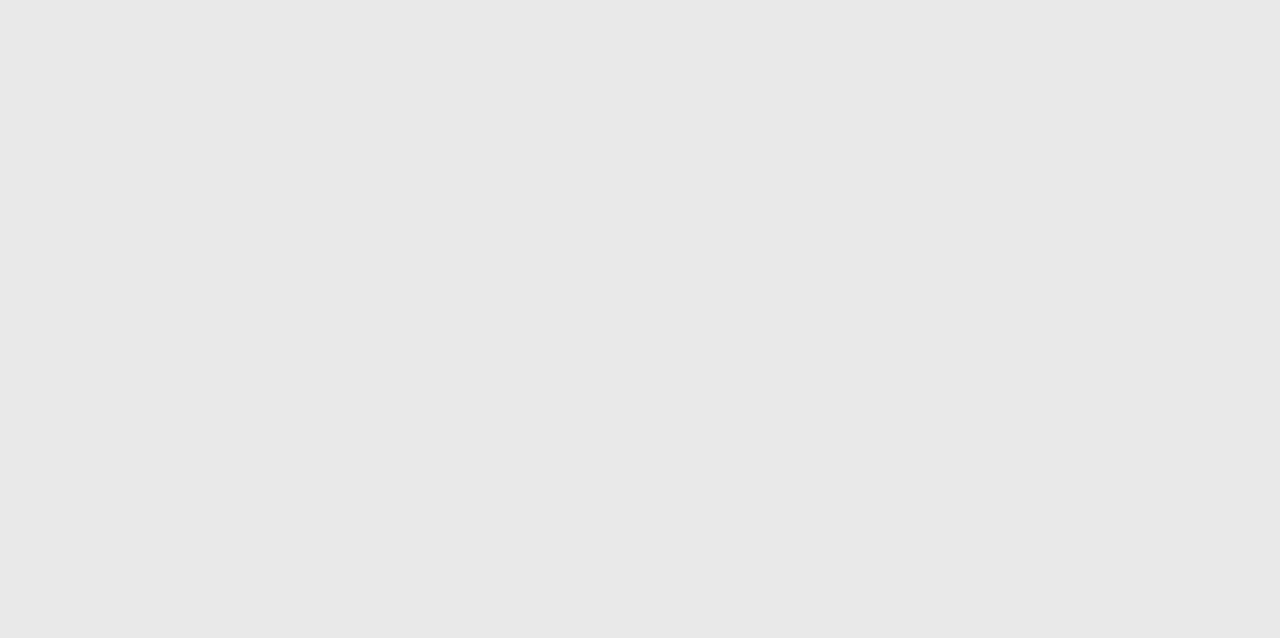
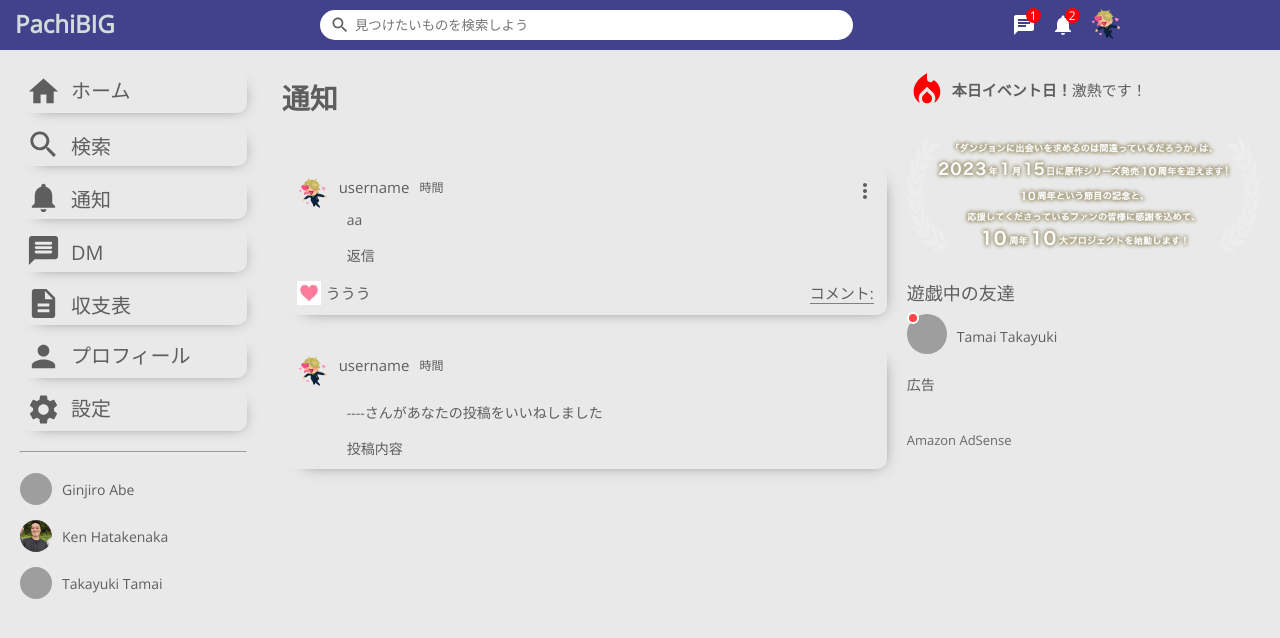
Before and after one commit to hoppy714/Sangria, a React (Create React App) app in the folder frontend/: page /notification in a window 1280 px wide. Before the commit this address had no page. Shown: the top 638 px of the page. Built offline with nearby package versions, Linux system fonts and the light colour scheme; grey boxes are pictures that could not be loaded.

Commit message:
Notification 12/07

```diff
--- a/frontend/src/App.js
+++ b/frontend/src/App.js
@@ -4,6 +4,7 @@ import Home from "./pages/home/Home";
 import Profile from "./pages/profile/Profile";
 import Register from "./pages/register/Register";
 import Settings from "./pages/settings/Settings";
+import Notification from "./pages/notification/Notification";
 import { BrowserRouter as Router, Route, Routes } from "react-router-dom"
 
 
@@ -16,6 +17,7 @@ function App() {
         <Route path="/profile/:username" element={<Profile />} />
         <Route path="/legister" element={<Register />} />
         <Route path="/settings" element={<Settings />} />
+        <Route path="/notification" element={<Notification />} />
       </Routes>
     </Router>
   );
--- /dev/null
+++ b/frontend/src/pages/notification/Notification.css
@@ -0,0 +1,115 @@
+.notification {
+  display: flex;
+}
+
+h1 {
+  text-align: left;
+  margin: 10px 15px;
+}
+
+.notificationWrapper {
+  flex: 6;
+}
+
+.notificationNiceWrapper {
+  padding: 10px;
+}
+
+.notificationReplyWrapper {
+  padding: 10px;
+}
+
+.notificationReply {
+  width: 100%;
+  box-shadow: 6px 6px 15px -12px #404755;
+  border-radius: 10px;
+  margin: 30px 0;
+  /*border-bottom: solid 1px;*/
+}
+
+.notificationNice {
+  width: 100%;
+  box-shadow: 6px 6px 15px -12px #404755;
+  border-radius: 10px;
+  margin: 30px 0;
+  /*border-bottom: solid 1px;*/
+}
+
+.notificationProfileImg {
+  width: 32px;
+  height: 32px;
+  border-radius: 50%;
+  object-fit: cover;
+}
+
+.notificationTop {
+  display: flex;
+  justify-content: space-between;
+  align-items: center;
+}
+
+.notificationTopLeft {
+  display: flex;
+  align-items: flex-start;
+}
+
+.notificationUsername {
+  font-size: 15px;
+  font-weight: 550;
+  margin: 0% 10px;
+}
+
+.notificationDate {
+  font-size: 12px;
+}
+
+.notificationCenter {
+  margin: 15px 0;
+}
+
+.notificationImg {
+  margin-top: 20px;
+  width: 100%;
+  max-height: 500px;
+  object-fit: contain;
+}
+
+.notificationBottom {
+  display: flex;
+  justify-content: space-between;
+  align-items: center;
+
+}
+
+.notificationBottomLeft {
+  display: flex;
+  align-items: center;
+}
+
+.likeIcon {
+  width: 24px;
+  height: 24px;
+  margin-right: 5px;
+  cursor: pointer;
+}
+
+.notificationLikeCounter {
+  font-size: 15px;
+}
+
+.notificationComment {
+  cursor: pointer;
+  border-bottom: 1px solid gray;
+  font-size: 15px;
+  margin-right: 3px;
+}
+.notificationReplyText{
+  margin-left: 50px;
+}
+.notificationText{
+  margin-left: 50px;
+}
+.notificationdetailWrapper{
+  margin:15px 20px;
+  flex:6;
+}
--- /dev/null
+++ b/frontend/src/pages/notification/Notification.jsx
@@ -0,0 +1,89 @@
+import React from 'react'
+import { MoreVert } from '@mui/icons-material'
+//import { Users } from "../../test"
+import Topbar from '../../compornents/Topbar/Topbar';
+import Sidebar from '../../compornents/sidebar/Sidebar';
+import Rightbar from '../../compornents/rightbar/Rightbar';
+import './Notification.css'
+
+export default function notification() {
+    return (
+        <>
+            <Topbar />
+            <div className="notification">
+                <Sidebar />
+                <div className="notificationWrapper">
+                    <h1>通知</h1>
+                    {/*返信*/}
+                    <div className="notificationdetailWrapper">
+                        <div className="notificationReply">
+                            <div className="notificationReplyWrapper">
+                                <div className="notificationTop">
+                                    <div className="notificationTopLeft">
+                                        <img src="./assets/person/1.png" alt="" className="notificationProfileImg" />
+                                        <span className="notificationUsername">username</span>
+                                        <span className="notificationDate">時間</span>
+                                        {/*<span className="notificationDate">{post.date}</span>*/}
+                                    </div>
+                                    <div className="notificationTopRight">
+                                        <MoreVert />
+                                    </div>
+
+                                </div>
+                                <div className="notificationReplyText">aa</div>
+
+                                <div className="notificationCenter">
+
+                                    {/*<span className="notificationText">{post.desc}</span>*/}
+                                    <span className="notificationText">返信</span>
+                                    {/*<img src={post.img} alt="" className="notificationImg" />*/}
+                                </div>
+                                <div className="notificationBottom">
+                                    <div className="notificationBottomLeft">
+                                        <img src="./assets/heart.jpg" alt="" className="likeIcon" />
+                                        {/*<span className="notificationLikeCounter">{post.like}</span>*/}
+                                        <span className="notificationLikeCounter">ううう</span>
+                                    </div>
+                                    <div className="notificationBottomRight">
+                                        {/*<span className="notificationComment">コメント:{post.comment}</span>*/}
+                                        <span className="notificationComment">コメント:</span>
+                                    </div>
+                                </div>
+                            </div>
+                        </div>
+
+                        {/*返信*/}
+                        {/*いいね*/}
+                        <div className="notificationNice">
+                            <div className="notificationNiceWrapper">
+                                <div className="notificationTop">
+                                    <div className="notificationTopLeft">
+                                        <img src="./assets/person/1.png" alt="" className="notificationProfileImg" />
+                                        <span className="notificationUsername">username</span>
+                                        {/*<span className="notificationDate">{post.date}</span>*/}
+                                        <span className="notificationDate">時間</span>
+                                    </div>
+                                    {/*<div className="notificationTopRight">
+                                        <MoreVert />
+                                    </div>*/}
+                                </div>
+                                <div className="notificationCenter">
+                                    {/*<span className="notificationText">{post.desc}</span>*/}
+                                    <span className="notificationText">----さんがあなたの投稿をいいねしました</span>
+                                    {/*<img src={post.img} alt="" className="notificationImg" />*/}
+                                </div>
+                                <div className="notificationUnder">
+                                    {/*<span className="notificationText">{post.desc}</span>*/}
+                                    <span className="notificationText">投稿内容</span>
+                                    {/*<img src={post.img} alt="" className="notificationImg" />*/}
+                                </div>
+                            </div>
+                        </div>
+                        {/*いいね*/}
+                    </div>
+                </div>
+                <Rightbar />
+            </div>
+        </>
+    )
+}
```
